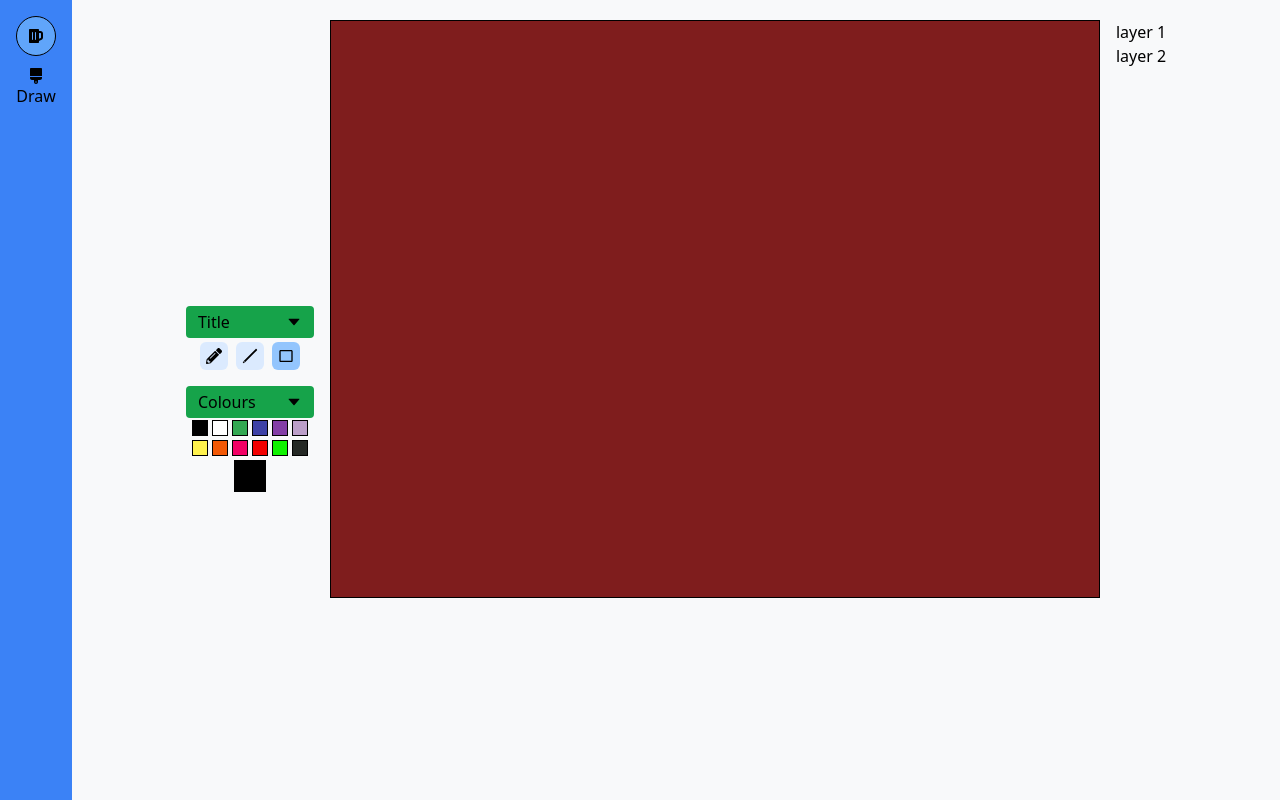
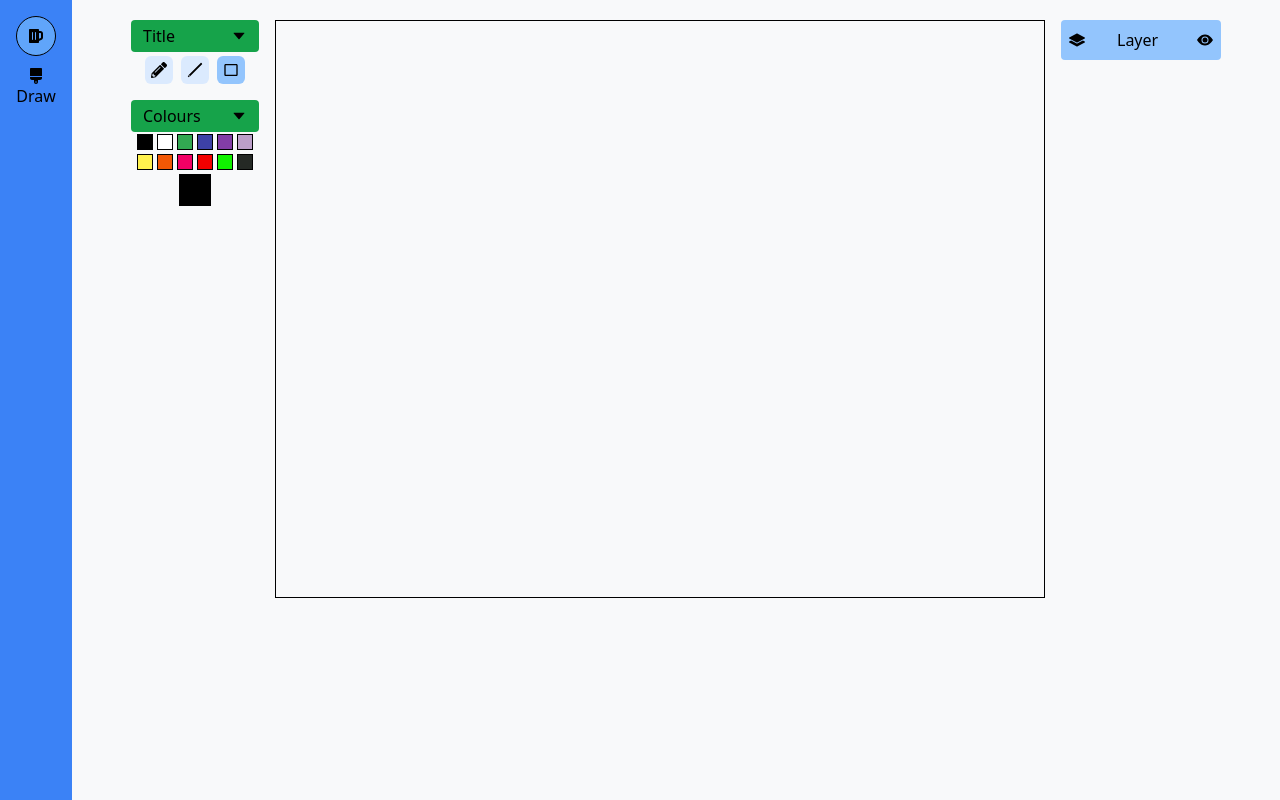
Before and after one commit to WaifuForever/JustPaint, a React (Create React App) app: page /draw in a window 1280 px wide. Built offline with nearby package versions, Linux system fonts and the light colour scheme.

Commit message:
feat: Layer component     add Layer component;     hide and show canvas;     rename layer tab;

```diff
--- /dev/null
+++ b/src/components/Layer.jsx
@@ -0,0 +1,24 @@
+import { useState } from 'react';
+import { BsFillEyeFill, BsFillEyeSlashFill } from 'react-icons/bs';
+
+const Layer = ({ icon, currentTitle, isShown, setIsShown }) => {
+    const [title, setTitle] = useState(currentTitle);
+    return (
+        <div
+            className={`flex w-40 items-center justify-between gap-3 bg-blue-300 p-2 rounded`}
+        >
+            <div>{icon}</div>
+            <input
+                className="border-0 w-12 bg-transparent outline-none focus:outline-none"
+                type="text"
+                onChange={(e) => setTitle(e.target.value)}
+                value={title ? title : ''}
+            />
+            <div onClick={setIsShown}>
+                {isShown ? <BsFillEyeFill /> : <BsFillEyeSlashFill />}
+            </div>
+        </div>
+    );
+};
+
+export default Layer;
--- a/src/pages/DrawScreen.jsx
+++ b/src/pages/DrawScreen.jsx
@@ -1,10 +1,12 @@
 import { useLayoutEffect, useRef, useState } from 'react';
 import { FaPencilAlt } from 'react-icons/fa';
 import { BiRectangle } from 'react-icons/bi';
+import { BsFillLayersFill } from 'react-icons/bs';
 import { GiStraightPipe } from 'react-icons/gi';
 
 import ToolTab from '../components/ToolTab';
 import ToolButton from '../components/ToolButton';
+import Layer from '../components/Layer';
 import ColourPicker from '../components/ColourPicker';
 
 const createElement = (startPoint, endPoint, elementType, width, colour) => {
@@ -45,6 +47,7 @@ const DrawScreen = () => {
     const [elements, setElements] = useState([]);
     const [elementType, setElementType] = useState('rectangle');
     const [isDrawing, setIsDrawing] = useState(false);
+    const [displayCanvas, setDisplayCanvas] = useState(true);
     const [colour, setColour] = useState('#000000');
 
     const canvasRef = useRef(null);
@@ -119,7 +122,7 @@ const DrawScreen = () => {
 
     return (
         <div className="flex h-full w-full justify-center p-5 bg-skin-default">
-            <div className="flex flex-col justify-center items-center gap-3 ">
+            <div className="flex flex-col items-center gap-3 ">
                 <ToolTab
                     title={'Title'}
                     tools={[
@@ -158,7 +161,7 @@ const DrawScreen = () => {
             </div>
             <div className="mx-4 overflow-y-auto">
                 <canvas
-                    className={`bg-red-900 border border-black`}
+                    className={`${displayCanvas ? "" : "hidden"} border border-black`}
                     width={768}
                     height={576}
                     ref={setCanvasRef}
@@ -169,8 +172,12 @@ const DrawScreen = () => {
             </div>
 
             <div className="flex flex-col">
-                <span>layer 1</span>
-                <span>layer 2</span>
+                <Layer
+                    icon={<BsFillLayersFill />}
+                    currentTitle="Layer"
+                    isShown={displayCanvas}
+                    setIsShown={() => setDisplayCanvas(!displayCanvas)}
+                />
             </div>
         </div>
     );
```
